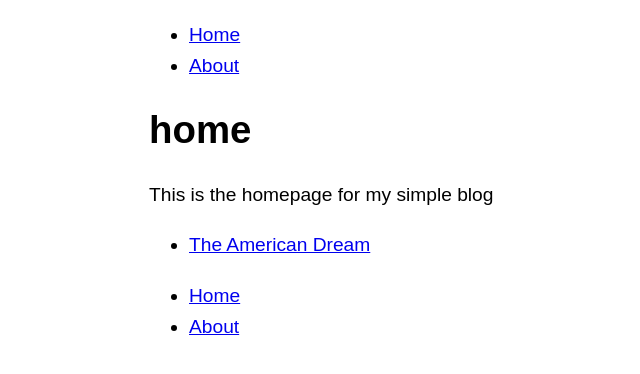
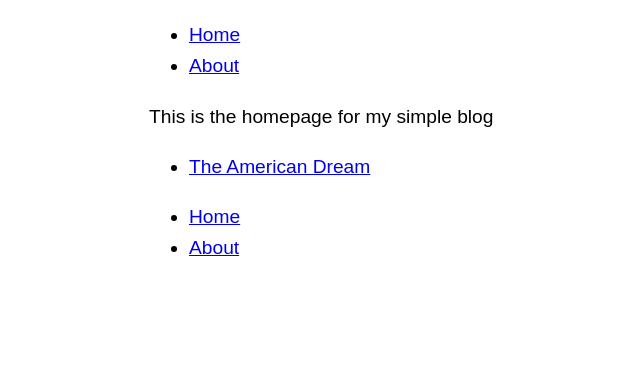
Before and after one commit to b-traven/b-traven.github.io, a Jekyll site: the page built from index.html, in a window 1280 px wide. Shown: the top 374 px of the page, without its empty margins (107-747 px from the left). Built offline with Jekyll 4.4.1, drawn with Linux system fonts in a browser that asks for light colours; Markdown is read by kramdown in place of the engine named in the settings.

Commit message:
Update index.html

```diff
--- a/index.html
+++ b/index.html
@@ -1,7 +1,6 @@
 ---
 layout: default
 ---
-<h1>home</h1>
 <p>This is the homepage for my simple blog</p>
 <ul>
   {% for post in site.posts %}
```
